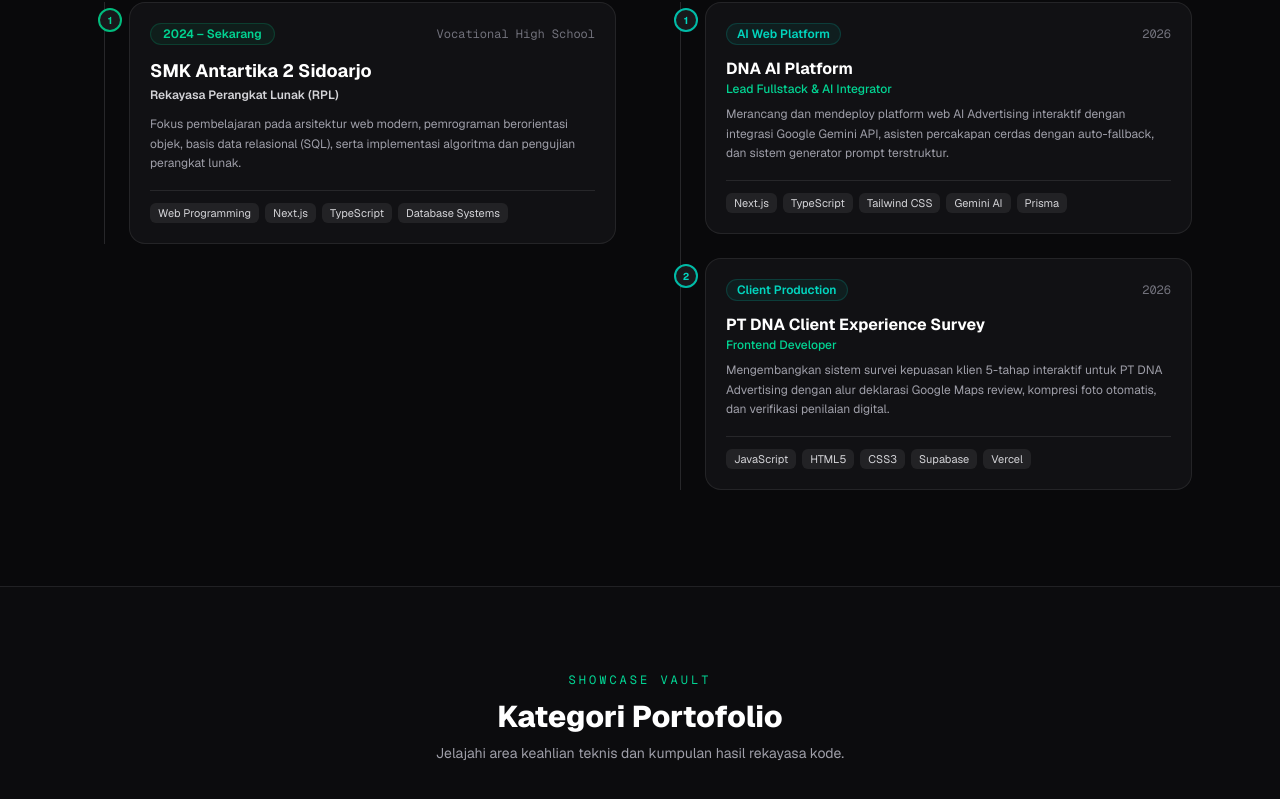
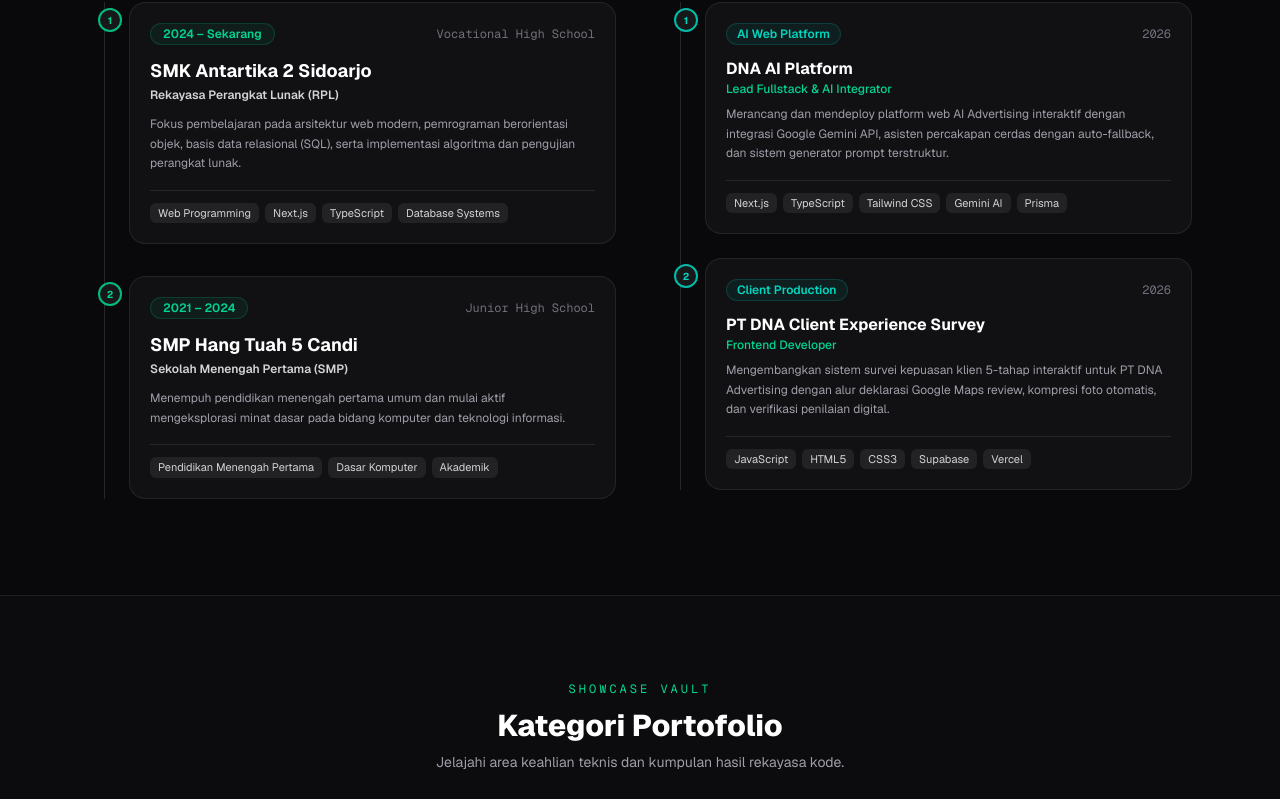
Before and after one commit to rakhadzakyfirdaus01-afk/my-portfolio, a Next.js app: page / in a window 1280 px wide. Shown: the part 1839-2638 px from the top of the page. Built offline with nearby package versions, Linux system fonts and the light colour scheme.

Commit message:
feat: add SMP Hang Tuah 5 Candi to education history

```diff
--- a/components/Experience.tsx
+++ b/components/Experience.tsx
@@ -9,9 +9,19 @@ export default function Experience() {
       institution: "SMK Antartika 2 Sidoarjo",
       period: "2024 – Sekarang",
       degree: "Rekayasa Perangkat Lunak (RPL)",
+      badgeType: "Vocational High School",
       description:
         "Fokus pembelajaran pada arsitektur web modern, pemrograman berorientasi objek, basis data relasional (SQL), serta implementasi algoritma dan pengujian perangkat lunak.",
       tags: ["Web Programming", "Next.js", "TypeScript", "Database Systems"],
+    },
+    {
+      institution: "SMP Hang Tuah 5 Candi",
+      period: "2021 – 2024",
+      degree: "Sekolah Menengah Pertama (SMP)",
+      badgeType: "Junior High School",
+      description:
+        "Menempuh pendidikan menengah pertama umum dan mulai aktif mengeksplorasi minat dasar pada bidang komputer dan teknologi informasi.",
+      tags: ["Pendidikan Menengah Pertama", "Dasar Komputer", "Akademik"],
     },
   ];
 
@@ -93,7 +103,7 @@ export default function Experience() {
                       <span className="rounded-full bg-emerald-600/10 border border-emerald-500/20 px-3 py-0.5 text-xs font-semibold text-emerald-400">
                         {edu.period}
                       </span>
-                      <span className="text-xs text-zinc-500 font-mono">Vocational High School</span>
+                      <span className="text-xs text-zinc-500 font-mono">{edu.badgeType}</span>
                     </div>
 
                     <h4 className="mt-3 text-lg font-bold text-white">
```
